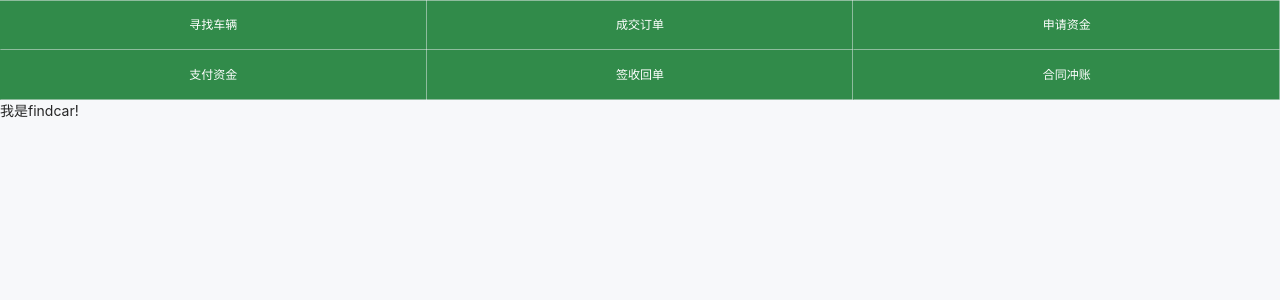
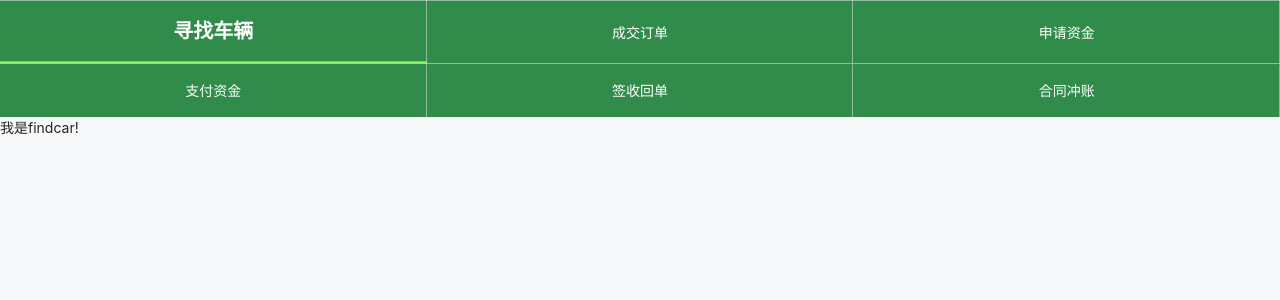
Before and after one commit to luoboQAQ/truck-management-front, a Vue app: page /owner/findcar in a window 1280 px wide. Shown: the top 300 px of the page. Built offline with nearby package versions, Linux system fonts and the light colour scheme.

Commit message:
feature(Layout): 增加页面选中时样式

```diff
--- a/src/layouts/OwnerLayout.vue
+++ b/src/layouts/OwnerLayout.vue
@@ -1,20 +1,35 @@
 <template>
-  <div>
+  <nav>
     <van-grid :column-num="3" :clickable="true">
-      <van-grid-item text="寻找车辆" to="findcar" />
-      <van-grid-item text="成交订单" to="soldorders" />
+      <van-grid-item text="寻找车辆" to="findcar" :class="{choose: activePage === 1}" />
+      <van-grid-item text="成交订单" to="soldorders" :class="{choose: activePage === 2}"/>
       <van-grid-item text="申请资金" />
       <van-grid-item text="支付资金" />
       <van-grid-item text="签收回单" />
       <van-grid-item text="合同冲账" />
     </van-grid>
     <router-view />
-  </div>
+  </nav>
 </template>
 
 <script>
 export default {
-  name: 'OwnerLayout'
+  name: 'OwnerLayout',
+  computed: {
+    activePage () {
+      const name = this.$route.name
+      let page = 0
+      switch (name) {
+        case 'findcar':
+          page = 1
+          break
+        case 'soldorders':
+          page = 2
+          break
+      }
+      return page
+    }
+  }
 }
 </script>
 
@@ -25,10 +40,23 @@ export default {
 
 /deep/ .van-grid-item__text {
   color: white;
+  font-size: 14px;
 }
 
-/deep/ .van-grid-item__content--clickable:active{
+/deep/ .van-grid-item__content--clickable:active {
   background-color: green;
 }
 
+/deep/ .choose {
+  div {
+    border-style: solid;
+    border-color: #8cf062;
+    border-width: 0 0 2px;
+
+    span {
+      font-size: 20px;
+      font-weight: bold;
+    }
+  }
+}
 </style>
```
